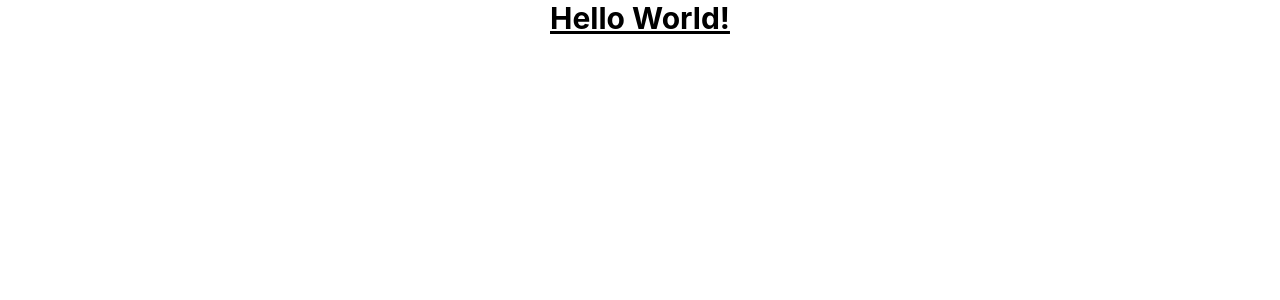
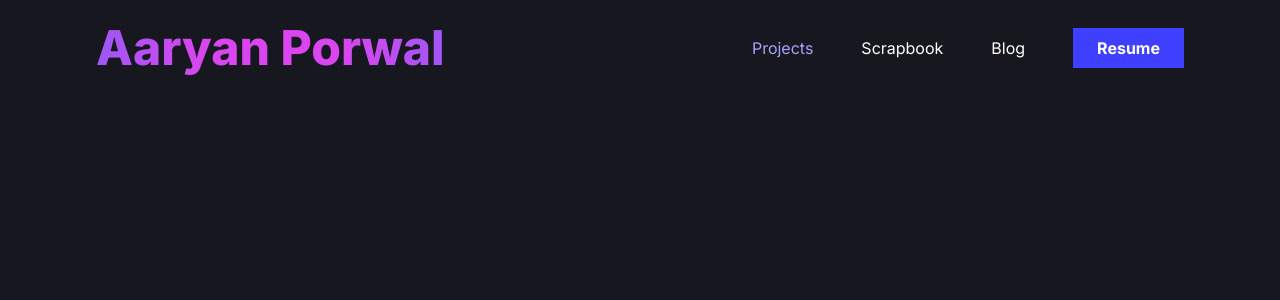
Before and after one commit to aaryanporwal/websoot-v1, a Next.js app: page / in a window 1280 px wide. Shown: the top 300 px of the page. Built offline with nearby package versions, Linux system fonts and the light colour scheme.

Commit message:
Completed header with animated gradient text ✨

```diff
--- a/package.json
+++ b/package.json
@@ -8,14 +8,14 @@
     "lint": "next lint"
   },
   "dependencies": {
-    "next": "12.0.8",
+    "next": "^10.0.1",
     "react": "17.0.2",
     "react-dom": "17.0.2"
   },
   "devDependencies": {
     "autoprefixer": "^10.4.2",
     "eslint": "8.6.0",
-    "eslint-config-next": "12.0.8",
+    "eslint-config-next": "^0.2.4",
     "postcss": "^8.4.5",
     "tailwindcss": "^3.0.13"
   }
--- a/pages/_app.js
+++ b/pages/_app.js
@@ -1,7 +1,7 @@
-import '../styles/globals.css'
+import "../styles/globals.css";
 
 function MyApp({ Component, pageProps }) {
-  return <Component {...pageProps} />
+  return <Component {...pageProps} />;
 }
 
-export default MyApp
+export default MyApp;
--- a/pages/_document.js
+++ b/pages/_document.js
@@ -7,7 +7,7 @@ class MyDocument extends Document {
         <Head>
           {/* Add your cusotom fonts here */}
           <link
-            href="https://fonts.googleapis.com/css2?family=Poppins:wght@400;600;700&display=optional"
+            href="https://fonts.googleapis.com/css2?family=Inter:wght@400;500;600;700;800&display=swap"
             rel="stylesheet"
           />
         </Head>
--- a/pages/index.js
+++ b/pages/index.js
@@ -2,13 +2,36 @@ import Head from "next/head";
 
 export default function Home() {
   return (
-    <div>
+    <div className="text-white font-Inter pb-12">
       <Head>
-        <title>Next-tailwind starter by Aaryan</title>
+        <title>Welcome to Aaryan&apos;s Personal Website</title>
         <meta name="description" content="Welcome! 😁" />
         <link rel="icon" href="/favicon.ico" />
       </Head>
-      <h1 className="text-3xl font-bold underline text-center">Hello World!</h1>
+
+      <header className="py-6">
+        <div className="container flex justify-between items-center mx-auto px-8 md:px-14 lg:px-24 w-full">
+          <div className="text-4xl wei sm:text-5xl font-extrabold">
+            <span className="animated-gradient">Aaryan Porwal</span>
+          </div>
+          <div className="links hidden md:flex space-x-12 items-center">
+            <a href="#" className="text-selected-text">
+              Projects
+            </a>
+            <a href="#">Scrapbook</a>
+            <a href="#">Blog</a>
+            <a href="#resume">
+              <button className="px-6 py-2 bg-theme font-bold">Resume</button>
+            </a>
+          </div>
+        </div>
+      </header>
+
+      <main>
+        {/* <h1 className="text-3xl font-bold underline text-center">
+          Hello World!
+        </h1> */}
+      </main>
     </div>
   );
 }
--- a/styles/globals.css
+++ b/styles/globals.css
@@ -2,8 +2,12 @@ html,
 body {
   padding: 0;
   margin: 0;
-  font-family: -apple-system, BlinkMacSystemFont, Segoe UI, Roboto, Oxygen,
-    Ubuntu, Cantarell, Fira Sans, Droid Sans, Helvetica Neue, sans-serif;
+  font-family: Inter var, ui-sans-serif, system-ui, -apple-system,
+    BlinkMacSystemFont, Segoe UI, Roboto, Helvetica Neue, Arial, Noto Sans,
+    sans-serif, Apple Color Emoji, Segoe UI Emoji, Segoe UI Symbol,
+    Noto Color Emoji;
+  /* background-color: #17171f; */
+  @apply bg-body;
 }
 
 a {
@@ -15,6 +19,30 @@ a {
   box-sizing: border-box;
 }
 
+.animated-gradient {
+  /* bg-clip-text text-transparent  */
+
+  background: linear-gradient(
+    to right,
+    #d946ef 20%,
+    #8b5cf6 40%,
+    #d946ef 60%,
+    #8b5cf6 80%,
+    #d946ef 100%
+  );
+
+  background-clip: text;
+  -webkit-background-clip: text;
+  -webkit-text-fill-color: transparent;
+  background-size: 200% auto;
+  animation: shine 10s ease infinite;
+}
+@keyframes shine {
+  to {
+    background-position: 200%;
+  }
+}
+
 @tailwind base;
 @tailwind components;
 @tailwind utilities;
--- a/tailwind.config.js
+++ b/tailwind.config.js
@@ -6,11 +6,18 @@ module.exports = {
   theme: {
     extend: {
       colors: {
-
+        body: "#17171F",
+        "selected-text": "#A3A3FF",
+        theme: "#3F3FFF",
+        nav: "#404053",
+        secondary: "#9191A4",
+        badge: "#3F3F51",
+        "input-border": "#565666",
+        input: "#2A2A35",
       },
       fontFamily: {
-
-      }
+        Inter: ["'Inter'", "sans-serif"],
+      },
     },
   },
   plugins: [],
```
Also changed, not shown: 2 other files (tests, documents, lock files or other folders).
